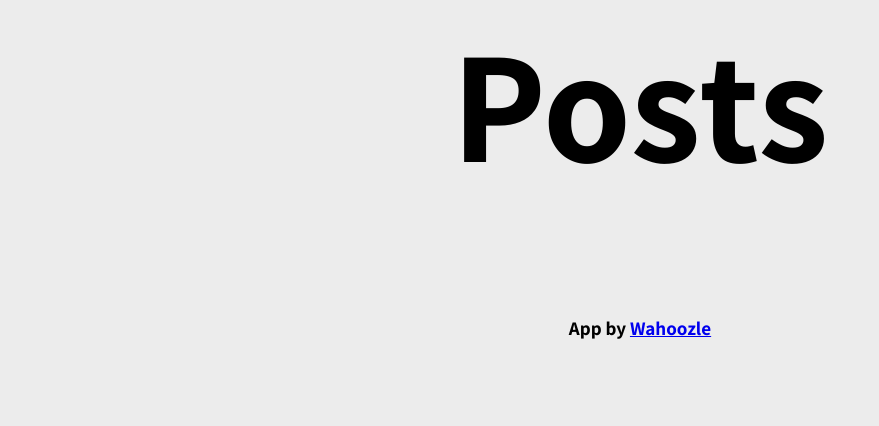
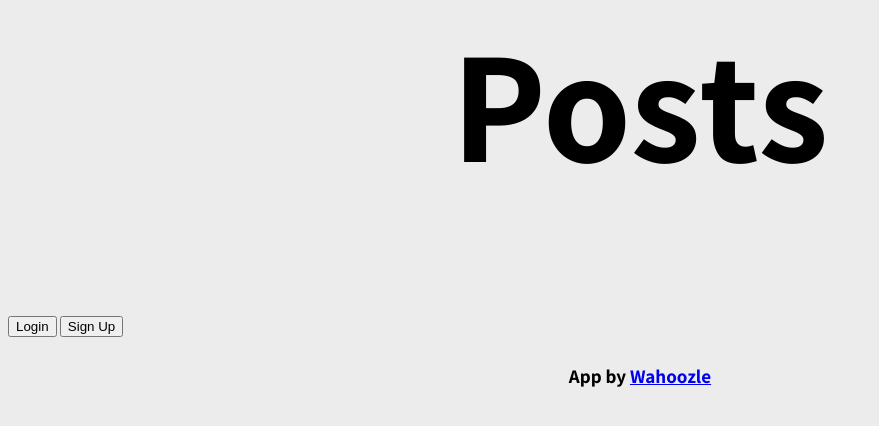
Before and after one commit to WahoozleStudios/posts, a Flask app: page / in a window 1280 px wide. Shown: the part 221-647 px from the top of the page, without its empty margins (0-879 px from the left). Run offline with Flask 3, Linux system fonts and the light colour scheme.

Commit message:
aorig files

```diff
--- a/app.py
+++ b/app.py
@@ -6,5 +6,9 @@ app = Flask(__name__)
 def home():
     return render_template('index.html')
 
+@app.route('/login')
+def login():
+    return render_template('login.html')
+
 if __name__ == '__main__':
     app.run()
--- a/templates/index.html
+++ b/templates/index.html
@@ -22,6 +22,10 @@
 </head>
 <body>
     <br><br><br><br><br><h1 align="center" id="header" >Posts</h1>
+    <div>
+        <button id="loginButton" href="login.html">Login</button>
+        <button id="signUpButton">Sign Up</button>
+    </div>
     <h4 align="center"id="appByText"><b>App by <a href="https://www.wahoozlestudios.co.uk/">Wahoozle</a></b></h4>
 </body>
 </html>
```
Also changed, not shown: templates/login.html (added, +20 -0 lines).
